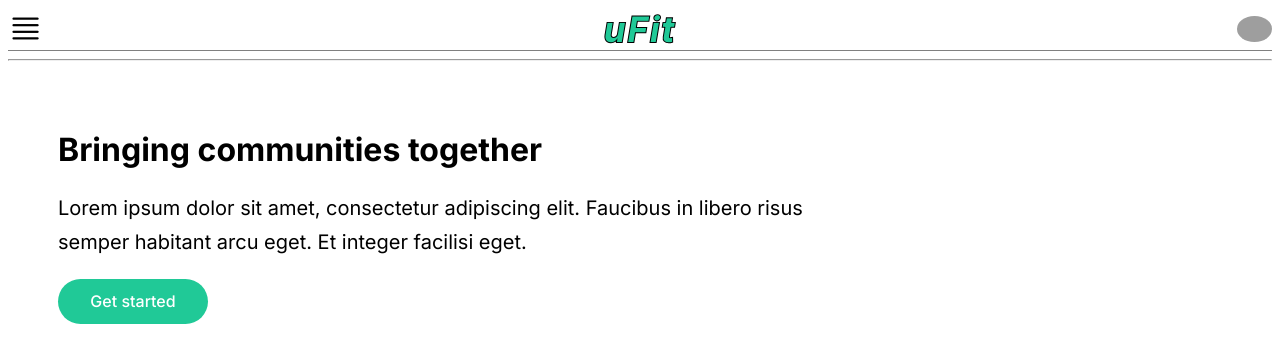
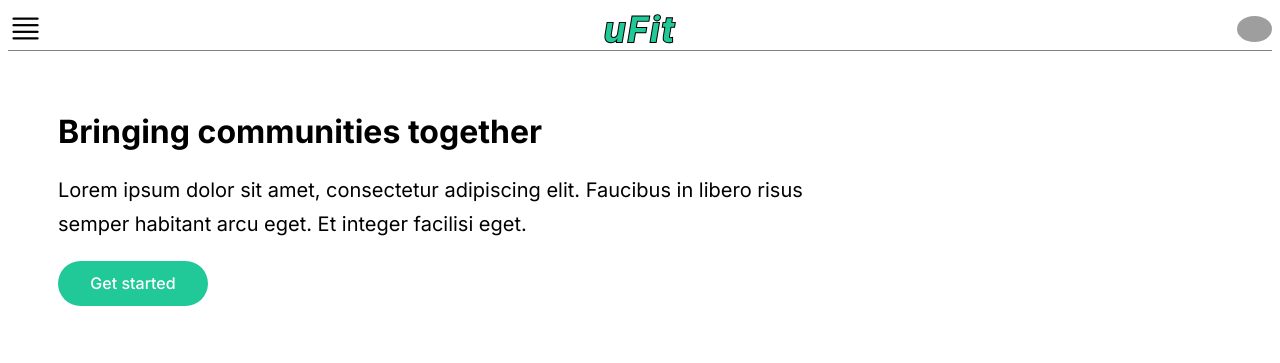
Before and after one commit to ilin117/ufit, a Django app: page / in a window 1280 px wide. Shown: the top 363 px of the page. Run offline with Django 5.2, Linux system fonts and the light colour scheme; some web fonts are replaced; grey boxes are pictures that could not be loaded.

Commit message:
removed hr tag

```diff
--- a/uFit/templates/navbar.html
+++ b/uFit/templates/navbar.html
@@ -1,4 +1,3 @@
-<!DOCTYPE html>
 {% load static %}
 
 <!DOCTYPE html>
@@ -15,7 +14,7 @@
 <div class="uFit-nav">
     <div class="sidebar">
         <button class="openbtn" onclick="openNav()">
-            <i class="bi bi-justify"></i>
+            <i class="bi bi-justify" onclick="openNav()"></i>
         </button>
         <div id="nav-sidebar" class="sidebar-options">
             <button href="javascript:void(0)" class="closebtn" onclick="closeNav()">
@@ -39,21 +38,17 @@
                         src="https://interactive-examples.mdn.mozilla.net/media/cc0-images/grapefruit-slice-332-332.jpg">
                     <h3>@IssacLin</h3>
                 </div>
-                <hr>
                 <a href="" class="options-links">Edit Profile</a>
                 <a href="" class="options-links">Logout</a>
             </div>
         </div>
     </div>
 </div>
-<hr />
 
 {% block content %}
 
 {% endblock %}
 
-
-
 <script src="{% static 'js/navbar.js' %}"></script>
 
 </html>
```
